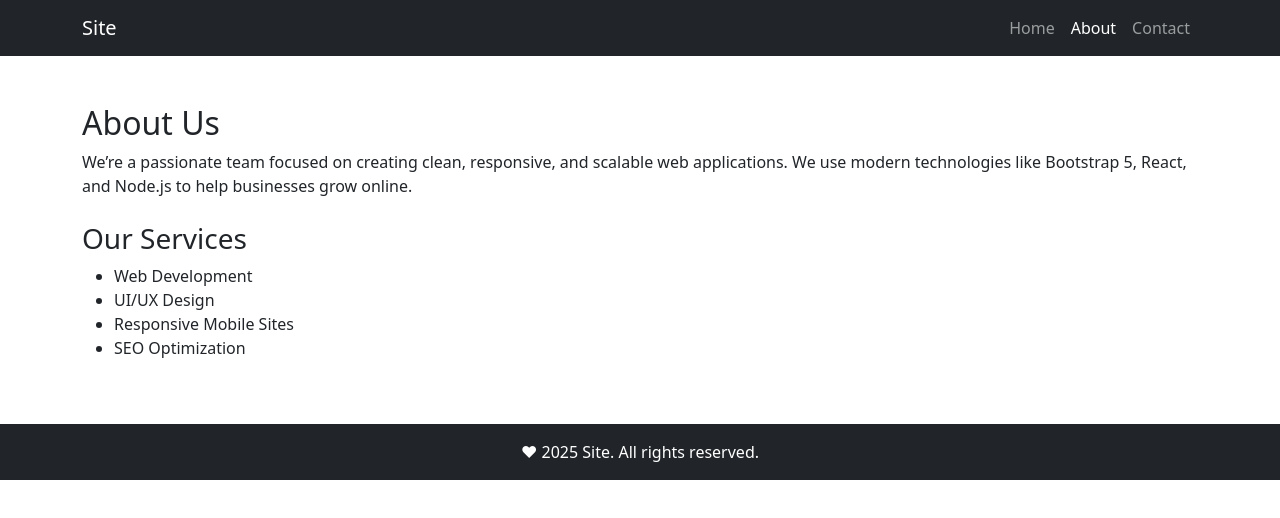
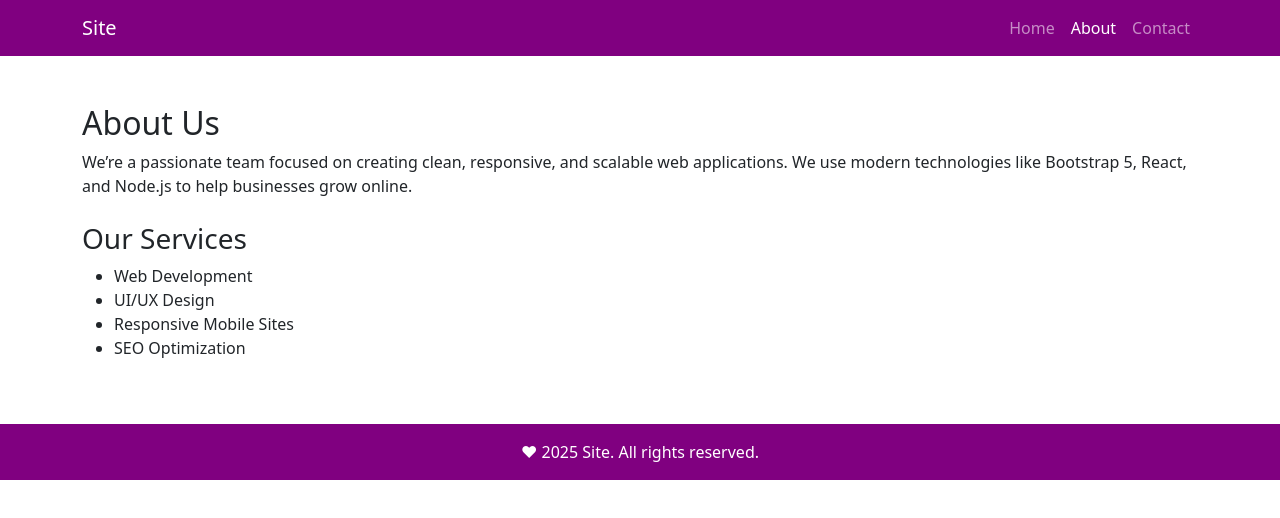
Before and after one commit to Surabhi2206/Task1, a plain HTML site: page about.html in a window 1280 px wide. Drawn offline with nearby package versions, Linux system fonts and the light colour scheme.

Commit message:
color changes

```diff
--- a/about.html
+++ b/about.html
@@ -8,7 +8,7 @@
 <body>
 
 <!-- Navbar -->
-<nav class="navbar navbar-expand-lg navbar-dark bg-dark">
+<nav class="navbar navbar-expand-lg navbar-dark" style="background-color: purple;">
   <div class="container">
     <a class="navbar-brand" href="index.html">Site</a>
     <button class="navbar-toggler" data-bs-toggle="collapse" data-bs-target="#navbarNav">
@@ -41,7 +41,7 @@
 </section>
 
 <!-- Footer -->
-<footer class="bg-dark text-white text-center py-3">
+<footer class="text-white text-center py-3" style="background-color: purple;">
   <div class="container">
     &hearts; 2025 Site. All rights reserved.
   </div>
```
Also changed, not shown: contact.html (+2 -2 lines).
